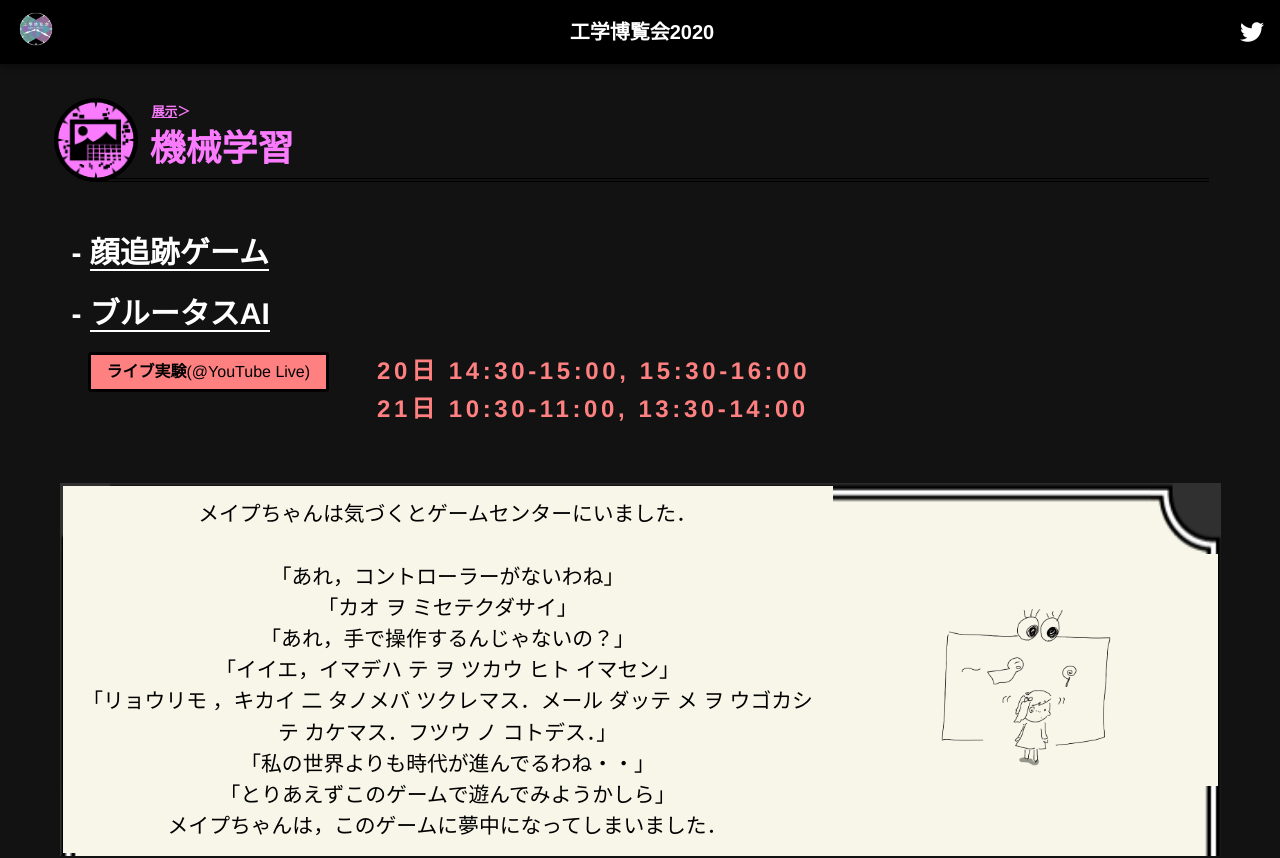
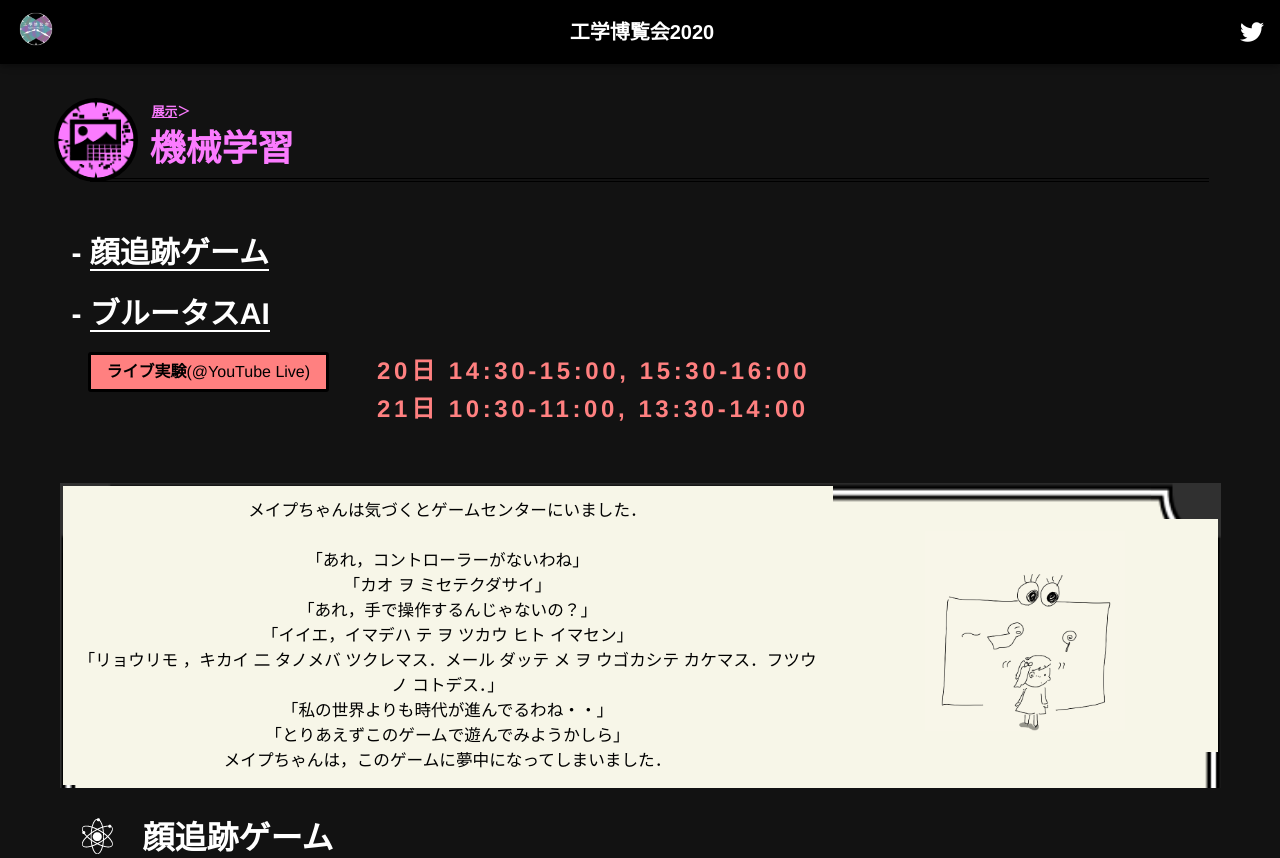
Before and after one commit to akatsuka-419/ap_mayfes2020, a Nuxt app: page /ai in a window 1280 px wide. Shown: the top 858 px of the page. Built offline with nearby package versions, Linux system fonts and the light colour scheme.

Commit message:
fix font-size

```diff
--- a/pages/ai.vue
+++ b/pages/ai.vue
@@ -295,6 +295,7 @@ a.btn-flat-border:active{
 
 .sentence{
     font-family: 'M PLUS Rounded 1c', sans-serif;
+    font-size: 0.8em;
 }
 
 .img-div{
--- a/pages/art.vue
+++ b/pages/art.vue
@@ -339,6 +339,7 @@ a.btn-flat-border:active{
 
 .sentence{
     font-family: 'M PLUS Rounded 1c', sans-serif;
+    font-size: 0.8em;
 }
 
 .img-div{
--- a/pages/bussei.vue
+++ b/pages/bussei.vue
@@ -277,6 +277,7 @@ a.btn-flat-border:active{
 
 .sentence{
     font-family: 'M PLUS Rounded 1c', sans-serif;
+    font-size: 0.8em;
 }
 
 .img-div{
--- a/pages/cpu.vue
+++ b/pages/cpu.vue
@@ -358,6 +358,7 @@ a.btn-flat-border:active{
 
 .sentence{
     font-family: 'M PLUS Rounded 1c', sans-serif;
+    font-size: 0.8em;
 }
 
 .img-div{
--- a/pages/hikari.vue
+++ b/pages/hikari.vue
@@ -468,6 +468,7 @@ a.btn-flat-border:active{
 
 .sentence{
     font-family: 'M PLUS Rounded 1c', sans-serif;
+    font-size: 0.8em;
 }
 
 .img-div{
--- a/pages/noukagaku.vue
+++ b/pages/noukagaku.vue
@@ -359,6 +359,7 @@ a.btn-flat-border:active{
 
 .sentence{
     font-family: 'M PLUS Rounded 1c', sans-serif;
+    font-size: 0.8em;
 }
 
 .img-div{
```
